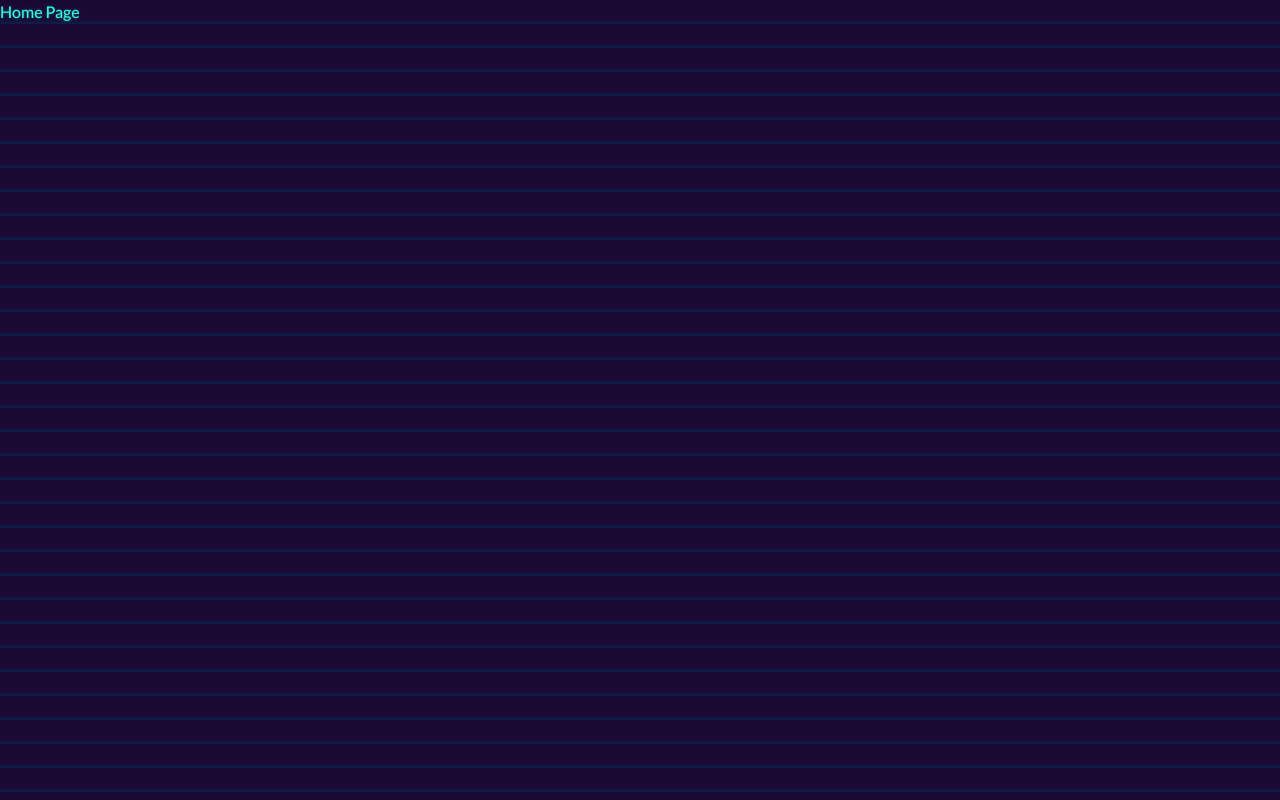
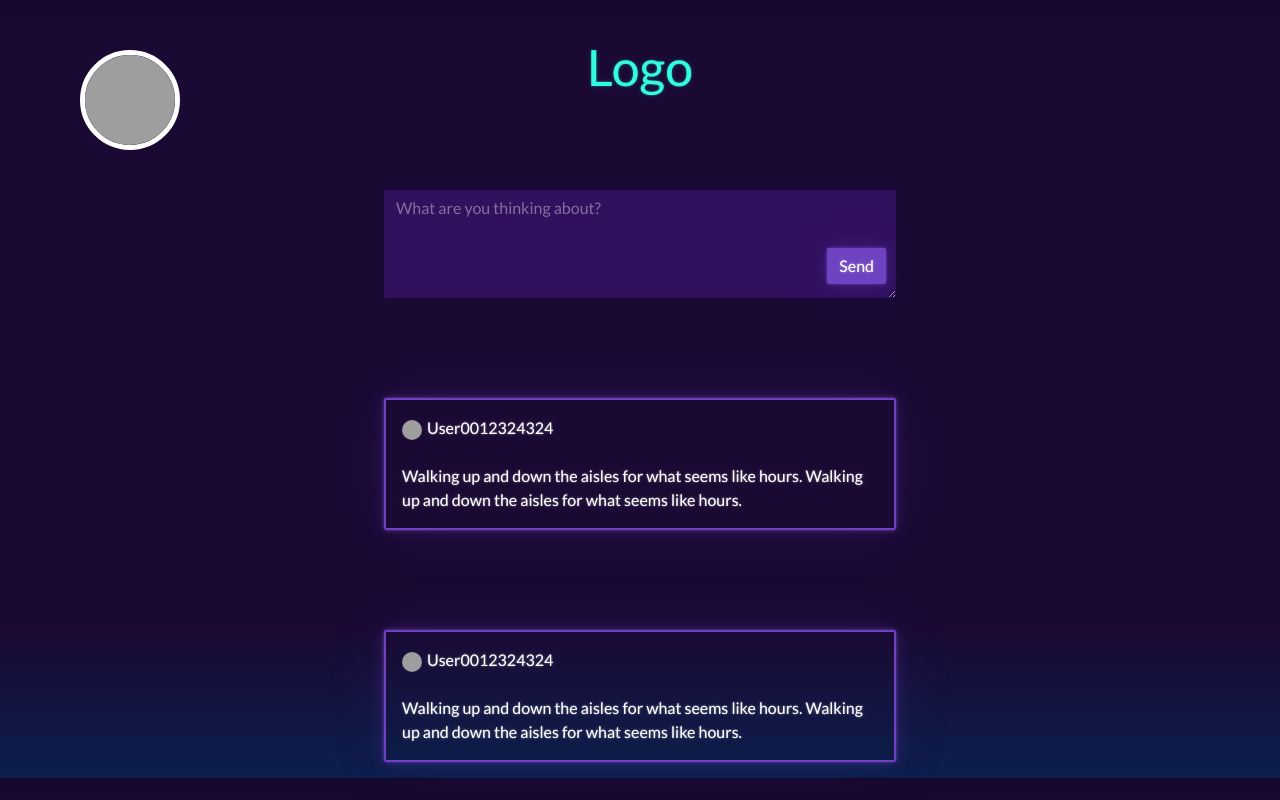
Before and after one commit to arnoldd98/-TT3_15, a React (Create React App) app in the folder frontend/my-app/: page /HomePage in a window 1280 px wide. Built offline with nearby package versions, Linux system fonts and the light colour scheme; grey boxes are pictures that could not be loaded.

Commit message:
static homepage

```diff
--- a/frontend/my-app/package.json
+++ b/frontend/my-app/package.json
@@ -6,6 +6,7 @@
     "@testing-library/jest-dom": "^5.16.1",
     "@testing-library/react": "^12.1.2",
     "@testing-library/user-event": "^13.5.0",
+    "bootswatch": "^5.1.3",
     "react": "^17.0.2",
     "react-bootstrap": "^2.1.1",
     "react-dom": "^17.0.2",
--- a/frontend/my-app/src/App.js
+++ b/frontend/my-app/src/App.js
@@ -1,4 +1,5 @@
 import logo from "./logo.svg";
+import "./bootstrap.min.css";
 import "./App.css";
 import HomePage from "./components/HomePage";
 import Login from "./components/Login";
@@ -8,7 +9,7 @@ function App() {
   return (
     <>
       <div>Hello</div>
-      <Link to="/homepage">Homepage</Link>
+      <Link to="/HomePage">HomePage</Link>
       <Outlet />
     </>
   );
--- a/frontend/my-app/src/components/HomePage.jsx
+++ b/frontend/my-app/src/components/HomePage.jsx
@@ -1,8 +1,45 @@
 import React from "react";
 import { Container } from "react-bootstrap";
 
-const HomePage = () => {
-  return <div>Home Page</div>;
-};
-
-export default HomePage;
+export default function Invoices() {
+  return (
+    <main>
+    	<div class="applogo">Logo</div>
+    	<div class="youravatar">
+    		<img src="https://www.blexar.com/avatar.png" class="youravatarpic" alt="youravatar"/>
+    	</div>
+    	<form>
+    	<div class="createpost">
+    		<div class="form-group">
+      			<textarea class="form-control" id="exampleTextarea" rows="4" placeholder="What are you thinking about?" maxlength="280"></textarea>
+      			<div class="send"><button type="submit" class="btn btn-primary sendpost">Send</button></div>
+    		</div>
+    	</div>
+    	</form>
+    	<div class="oldpost createpost">
+    		<div class="card border-primary mb-3">
+    			<div class="card-body">
+    				<div class="leftalign">
+    					<img src="https://www.blexar.com/avatar.png" class="avatarpic"/>
+    					<span class="username">User0012324324</span>
+    					<br/><br/>
+    					<p class="card-text">Walking up and down the aisles for what seems like hours. Walking up and down the aisles for what seems like hours.</p>
+    				</div>
+  				</div>
+  			</div>
+  		</div>
+  		<div class="oldpost createpost">
+    		<div class="card border-primary mb-3">
+    			<div class="card-body">
+    				<div class="leftalign">
+    					<img src="https://www.blexar.com/avatar.png" class="avatarpic"/>
+    					<span class="username">User0012324324</span>
+    					<br/><br/>
+    					<p class="card-text">Walking up and down the aisles for what seems like hours. Walking up and down the aisles for what seems like hours.</p>
+    				</div>
+  				</div>
+  			</div>
+  		</div>
+    </main>
+  );
+}
--- a/frontend/my-app/src/index.css
+++ b/frontend/my-app/src/index.css
@@ -0,0 +1,56 @@
+.applogo{
+	position: absolute;
+	text-align: center;
+	width: 100%;
+	margin-top: 30px;
+	top:0;
+	font-size: 50px;
+}
+
+.youravatar{
+	position: relative;
+	width: 100%;
+}
+
+.youravatarpic{
+	border: 5px solid white;
+	margin: 50px 10px 40px 80px;
+	width: 100px;
+	height: 100px;
+	border-radius: 50%;
+	position: relative;
+}
+
+.avatarpic{
+	width: 20px;
+	height: 20px;
+	border-radius: 50%;
+	position: relative;
+	margin-right: 5px;
+}
+
+.leftalign{
+	text-align: left;
+}
+
+.send{
+	width: 100%;
+}
+
+.sendpost{
+	margin-top: -50px;
+	margin-right: 10px;
+	right: 0;
+	position: absolute;
+}
+
+.createpost {
+	text-align: center;
+	width: 40%;
+	margin: auto;
+	position: relative;
+}
+
+.oldpost {
+	margin-top: 100px;
+}
--- a/frontend/my-app/src/index.js
+++ b/frontend/my-app/src/index.js
@@ -1,8 +1,8 @@
 import React from "react";
 import ReactDOM from "react-dom";
+import "./bootstrap.min.css";
 import "./index.css";
 import App from "./App";
-import "./bootstrap.min.css";
 import reportWebVitals from "./reportWebVitals";
 import {
   BrowserRouter,
```
Also changed, not shown: 1 other file (tests, documents, lock files or other folders).
